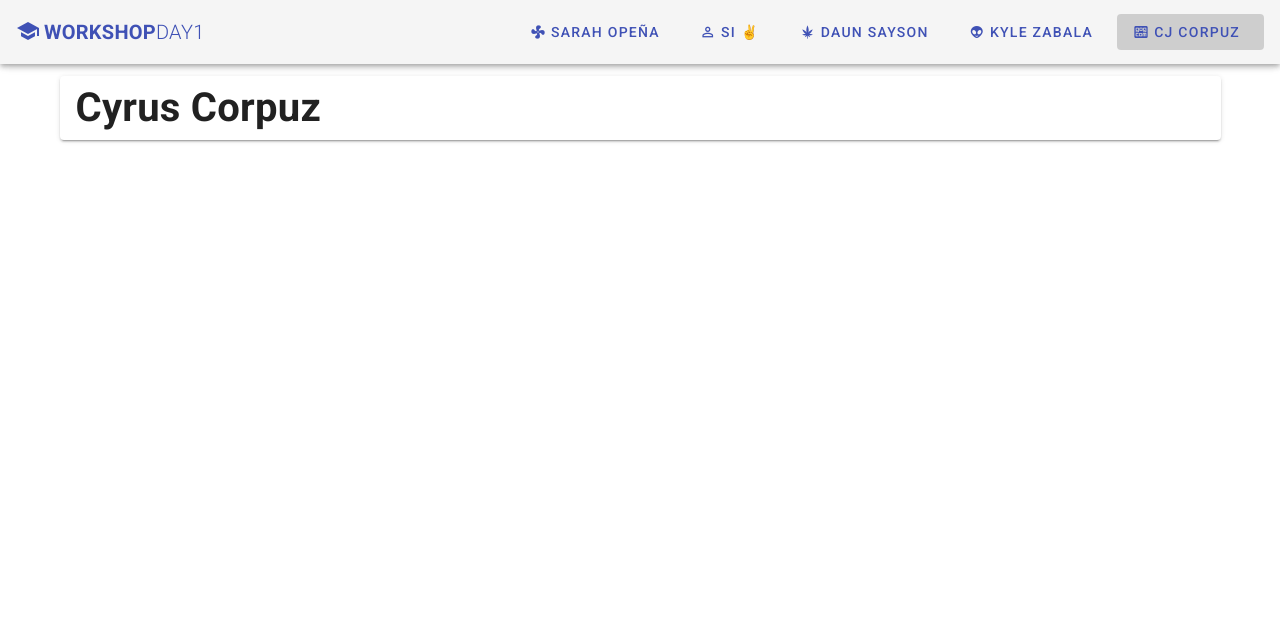
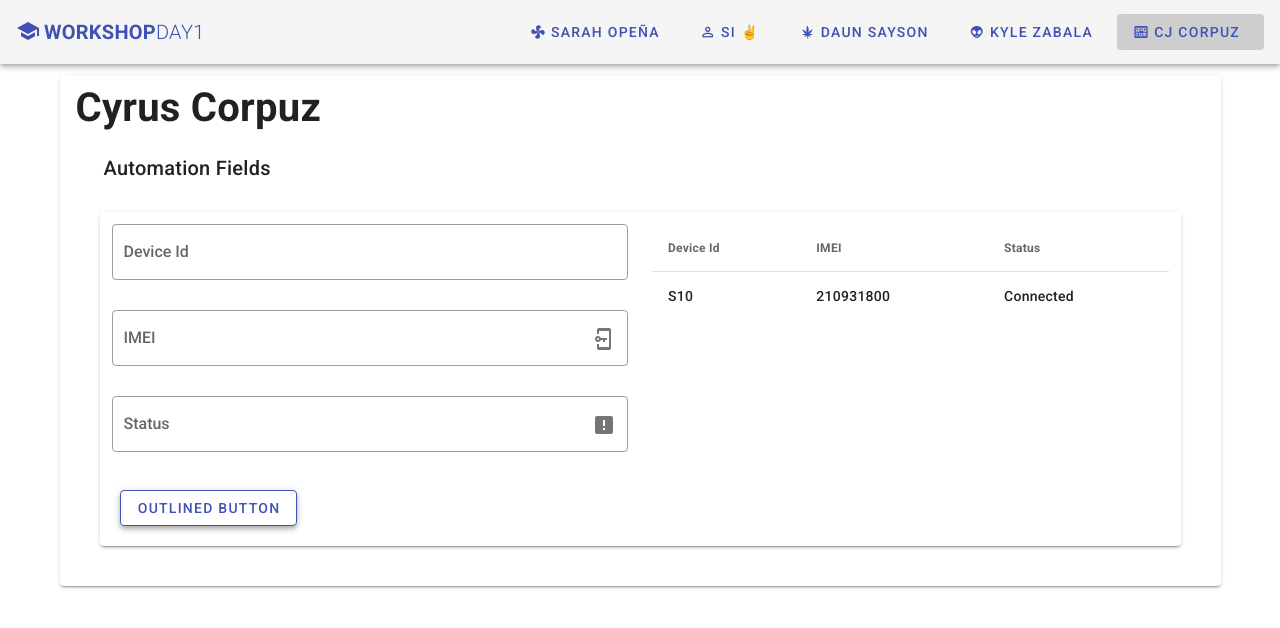
Before and after one commit to BlackpearlTechnology/workshop-day-1-client, a Vue app: page /cj in a window 1280 px wide. Shown: the top 628 px of the page. Built offline with nearby package versions, Linux system fonts and the light colour scheme.

Commit message:
Cj components

```diff
--- a/src/views/CJ.vue
+++ b/src/views/CJ.vue
@@ -3,6 +3,71 @@
       <v-card>
           <v-card-title>
               <h1>Cyrus Corpuz</h1>
+
+              <v-container>
+                  <v-card elevation="0">
+                      <v-card-title>
+                          Automation Fields
+                      </v-card-title>
+                      <v-container>
+                         <v-card>
+                            <v-form>
+                                <v-container>
+                                    <v-row>
+                                        <v-col cols="12" sm="6">
+
+                                        <v-text-field
+                                                v-model="deviceId"
+                                                outlined
+                                                label="Device Id"
+                                                append-icon="mdi-cellphone-android">
+                                        </v-text-field>
+
+                                        <v-text-field
+                                            v-model="IMEI"
+                                            outlined
+                                            label="IMEI"
+                                            append-icon="mdi-cellphone-key">
+                                        </v-text-field>
+
+                                        <v-text-field
+                                            v-model="Status"
+                                            outlined
+                                            label="Status"
+                                            append-icon="mdi-alert-box">
+                                        </v-text-field>
+
+                                        <v-btn @click="addDevice" class="ma-2"  elevation="4" outlined color="indigo">Outlined Button</v-btn>
+
+                                        </v-col>
+
+                                        <v-col cols="12" sm="6">
+                                            <v-simple-table  fixed-header height="300px">
+                                                <template v-slot:default>
+                                                <thead>
+                                                    <tr>
+                                                    <th class="text-left">Device Id</th>
+                                                    <th class="text-left">IMEI</th>
+                                                    <th class="text-left">Status</th>
+                                                    </tr>
+                                                </thead>
+                                                <tbody>
+                                                    <tr v-for="item in devices" :key="item.deviceid">
+                                                    <td>{{ item.deviceid }}</td>
+                                                    <td>{{ item.imei }}</td>
+                                                    <td>{{ item.status }}</td>
+                                                    </tr>
+                                                </tbody>
+                                                </template>
+                                            </v-simple-table>
+                                        </v-col>
+                                    </v-row>
+                                </v-container>
+                            </v-form>
+                        </v-card>
+                     </v-container>
+                  </v-card>
+              </v-container>
           </v-card-title>
       </v-card>
   </v-container>
@@ -10,6 +75,30 @@
 
 <script>
 export default {
+    data(){
+        return{
+            drawer: false,
+            deviceId: '',
+            IMEI: '',
+            Status: '',
+            devices: [
+                {
+                    deviceid: "S10",
+                    imei: "210931800",
+                    status: "Connected"
+                }
+            ]
+        }
+    },
+    methods: {
+        addDevice() {
+            this.devices.push({
+                deviceid: this.deviceId,
+                imei: this.IMEI,
+                status: this.Status
+            })
+        }
+    }
 
 }
 </script>
```
